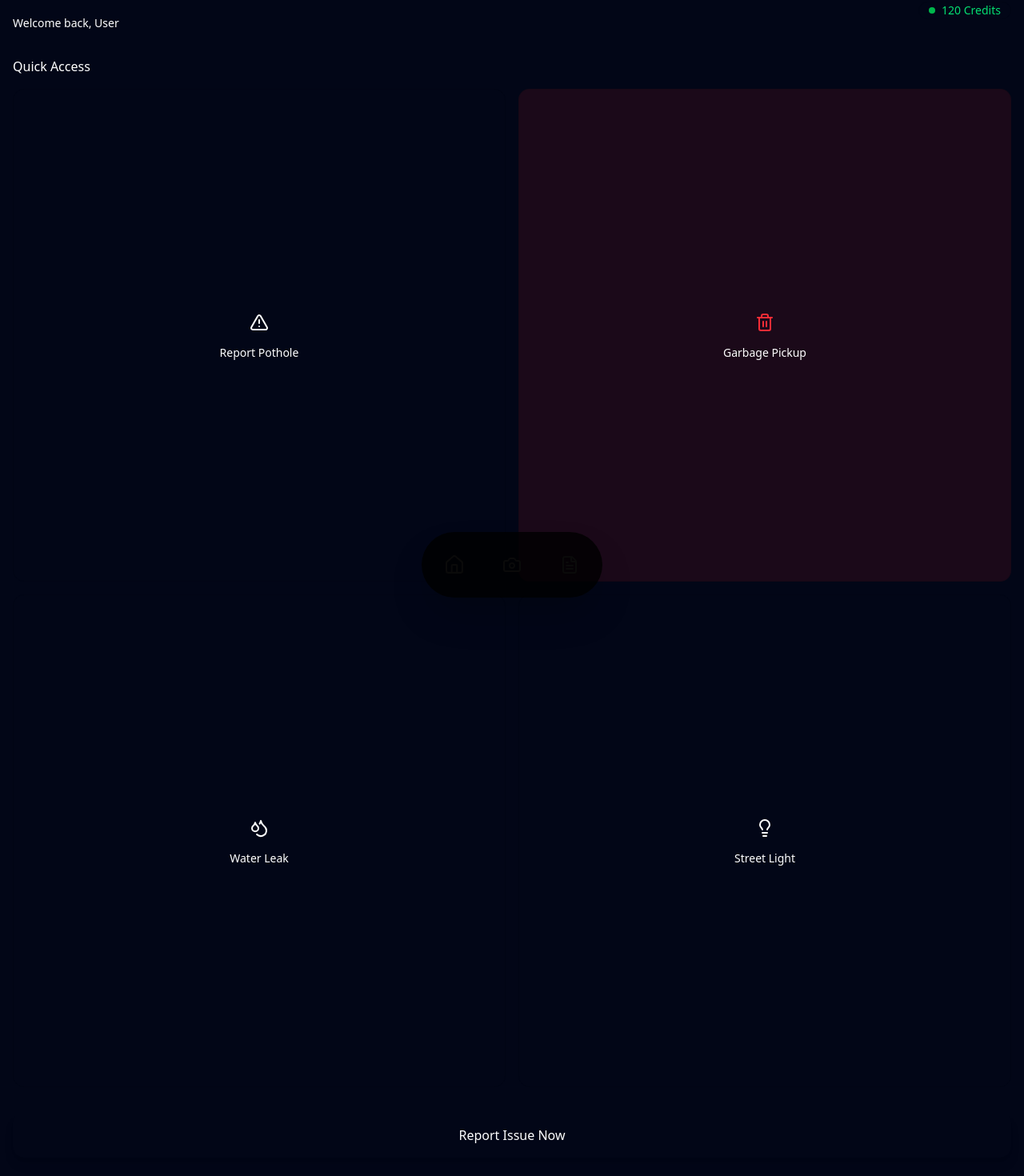
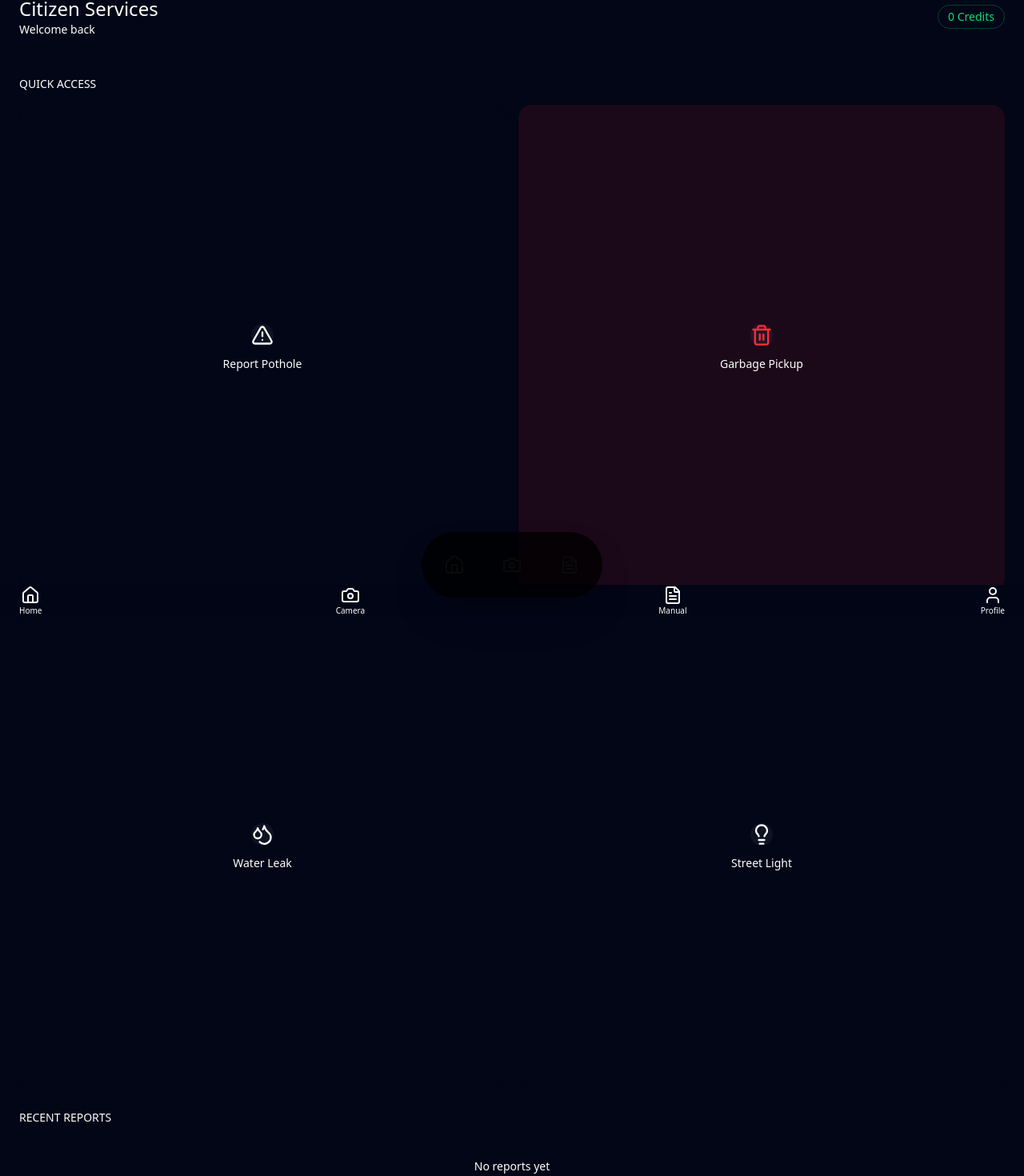
Before and after one commit to aryanm25096-dotcom/LocalLink, a Next.js app: page /citizen in a window 1280 px wide. Shown: the part 29-1499 px from the top of the page at 80% size. Built offline with nearby package versions, Linux system fonts and the light colour scheme.

Commit message:
Final Polish: Citizen Dashboard

```diff
--- /dev/null
+++ b/app/citizen/profile/page.tsx
@@ -0,0 +1,54 @@
+'use client';
+
+import React from 'react';
+import { User, Award, Settings } from 'lucide-react';
+import { useStore } from '@/lib/store';
+import Link from 'next/link';
+
+export default function ProfilePage() {
+    const { userPoints, credits } = useStore();
+
+    return (
+        <div className="min-h-screen bg-[#020617] text-white p-6 pb-24">
+            <header className="flex justify-between items-center mb-8">
+                <h1 className="text-2xl font-bold">My Profile</h1>
+                <Settings className="text-slate-400" />
+            </header>
+
+            <div className="flex flex-col items-center mb-8">
+                <div className="w-24 h-24 bg-slate-800 rounded-full flex items-center justify-center mb-4 border-4 border-blue-500/20">
+                    <User size={48} className="text-blue-400" />
+                </div>
+                <h2 className="text-xl font-bold">Citizen User</h2>
+                <p className="text-slate-400 text-sm">Joined November 2025</p>
+            </div>
+
+            <div className="grid grid-cols-2 gap-4 mb-8">
+                <div className="bg-slate-900 p-4 rounded-2xl border border-slate-800 text-center">
+                    <div className="text-3xl font-bold text-green-400 mb-1">{credits}</div>
+                    <div className="text-xs text-slate-500 uppercase tracking-wider">Green Credits</div>
+                </div>
+                <div className="bg-slate-900 p-4 rounded-2xl border border-slate-800 text-center">
+                    <div className="text-3xl font-bold text-blue-400 mb-1">{userPoints}</div>
+                    <div className="text-xs text-slate-500 uppercase tracking-wider">Total Points</div>
+                </div>
+            </div>
+
+            <div className="bg-slate-900 rounded-2xl border border-slate-800 p-6">
+                <div className="flex items-center gap-3 mb-4">
+                    <Award className="text-yellow-500" />
+                    <h3 className="font-bold">Achievements</h3>
+                </div>
+                <p className="text-slate-400 text-sm text-center py-4">
+                    Complete reports to earn badges!
+                </p>
+            </div>
+
+            <div className="mt-8">
+                <Link href="/citizen" className="block w-full py-3 bg-slate-800 rounded-xl text-center font-medium text-slate-300 hover:bg-slate-700 transition-colors">
+                    Back to Dashboard
+                </Link>
+            </div>
+        </div>
+    );
+}
--- a/components/citizen/CitizenHome.tsx
+++ b/components/citizen/CitizenHome.tsx
@@ -1,84 +1,96 @@
 import React from 'react';
 import Link from 'next/link';
-import { TriangleAlert, Trash2, Droplets, Lightbulb, ChevronRight } from 'lucide-react';
+import { TriangleAlert, Trash2, Droplets, Lightbulb, Home, Camera, FileText, User } from 'lucide-react';
 import { useStore } from '@/lib/store';
 
 export default function CitizenHome() {
-    const { reports } = useStore();
+    const { reports, credits } = useStore();
 
     const services = [
-        { name: 'Report Pothole', icon: TriangleAlert, color: 'text-amber-500', bg: 'bg-amber-500/10', border: 'border-amber-500/20' },
-        { name: 'Garbage Pickup', icon: Trash2, color: 'text-red-500', bg: 'bg-red-500/10', border: 'border-red-500/20' },
-        { name: 'Water Leak', icon: Droplets, color: 'text-blue-500', bg: 'bg-blue-500/10', border: 'border-blue-500/20' },
-        { name: 'Street Light', icon: Lightbulb, color: 'text-yellow-500', bg: 'bg-yellow-500/10', border: 'border-yellow-500/20' },
+        { name: 'Report Pothole', icon: TriangleAlert, color: 'text-amber-500', bg: 'bg-amber-500/10', border: 'border-amber-500/20', href: '/citizen/report' },
+        { name: 'Garbage Pickup', icon: Trash2, color: 'text-red-500', bg: 'bg-red-500/10', border: 'border-red-500/20', href: '/citizen/report' },
+        { name: 'Water Leak', icon: Droplets, color: 'text-blue-500', bg: 'bg-blue-500/10', border: 'border-blue-500/20', href: '/citizen/report' },
+        { name: 'Street Light', icon: Lightbulb, color: 'text-yellow-500', bg: 'bg-yellow-500/10', border: 'border-yellow-500/20', href: '/citizen/report' },
     ];
 
     return (
-        <div className="min-h-screen bg-[#020617] text-white pb-20 p-4">
+        <div className="min-h-screen bg-[#020617] text-white pb-24">
             {/* Header */}
-            <header className="flex justify-between items-center mb-8 pt-2">
+            <header className="p-6 pb-2 flex justify-between items-center">
                 <div>
-                    <h1 className="text-2xl font-bold bg-clip-text text-transparent bg-gradient-to-r from-blue-400 to-cyan-400">Citizen Services</h1>
-                    <p className="text-slate-400 text-sm">Welcome back, User</p>
+                    <h1 className="text-2xl font-bold">Citizen Services</h1>
+                    <p className="text-slate-400 text-sm">Welcome back</p>
                 </div>
-                <div className="flex items-center gap-2 px-3 py-1.5 bg-green-500/10 border border-green-500/20 rounded-full">
-                    <span className="w-2 h-2 bg-green-500 rounded-full animate-pulse"></span>
-                    <span className="text-green-400 text-sm font-medium">120 Credits</span>
+                <div className="flex items-center gap-2 px-3 py-1 bg-green-900/30 border border-green-500/30 rounded-full">
+                    <span className="text-green-400 text-sm font-medium">{credits || 0} Credits</span>
                 </div>
             </header>
 
             {/* Quick Access Grid */}
-            <section className="mb-8">
-                <h2 className="text-lg font-semibold mb-4 text-slate-200">Quick Access</h2>
+            <section className="p-6">
+                <h2 className="text-sm font-medium text-slate-400 mb-4 uppercase tracking-wider">Quick Access</h2>
                 <div className="grid grid-cols-2 gap-4">
                     {services.map((service) => (
-                        <Link href="/citizen/report" key={service.name} className={`p-4 rounded-xl border ${service.border} ${service.bg} hover:brightness-110 transition-all active:scale-95 flex flex-col items-center justify-center gap-3 aspect-square`}>
-                            <service.icon className={`w-8 h-8 ${service.color}`} />
-                            <span className="font-medium text-slate-200 text-sm">{service.name}</span>
+                        <Link href={service.href} key={service.name} className={`p-4 rounded-2xl border ${service.border} ${service.bg} flex flex-col items-center justify-center gap-3 aspect-square active:scale-95 transition-transform`}>
+                            <div className={`p-3 rounded-full bg-white/5 ${service.color}`}>
+                                <service.icon size={28} />
+                            </div>
+                            <span className="font-medium text-slate-200 text-sm text-center">{service.name}</span>
                         </Link>
                     ))}
                 </div>
             </section>
 
-            {/* Main CTA */}
-            <Link href="/citizen/report" className="block w-full mb-8">
-                <button className="w-full py-4 bg-gradient-to-r from-blue-600 to-cyan-600 rounded-xl font-bold text-lg shadow-lg shadow-blue-500/20 active:scale-[0.98] transition-all">
-                    Report Issue Now
-                </button>
-            </Link>
-
             {/* Recent Activity */}
-            <section>
-                <div className="flex justify-between items-end mb-4">
-                    <h2 className="text-lg font-semibold text-slate-200">Recent Activity</h2>
-                    <Link href="/citizen/history" className="text-sm text-blue-400 hover:text-blue-300">View All</Link>
+            <section className="px-6">
+                <div className="flex justify-between items-center mb-4">
+                    <h2 className="text-sm font-medium text-slate-400 uppercase tracking-wider">Recent Reports</h2>
                 </div>
-
                 <div className="space-y-3">
                     {reports.length === 0 ? (
-                        <div className="p-8 text-center border border-dashed border-slate-800 rounded-xl bg-slate-900/50">
-                            <p className="text-slate-500">No reports yet</p>
+                        <div className="p-6 text-center border border-dashed border-slate-800 rounded-xl">
+                            <p className="text-slate-500 text-sm">No reports yet</p>
                         </div>
                     ) : (
                         reports.slice(0, 3).map((report: any) => (
-                            <div key={report.id} className="p-4 bg-slate-900 border border-slate-800 rounded-xl flex items-center justify-between">
+                            <div key={report.id} className="p-4 bg-slate-900/50 border border-slate-800 rounded-xl flex items-center justify-between">
                                 <div className="flex items-center gap-3">
-                                    <div className="w-10 h-10 rounded-lg bg-slate-800 flex items-center justify-center text-xl">
-                                        📸
+                                    <div className="w-10 h-10 rounded-lg bg-slate-800 flex items-center justify-center">
+                                        <Camera size={18} className="text-slate-400" />
                                     </div>
                                     <div>
-                                        <h3 className="font-medium text-slate-200">{report.category}</h3>
+                                        <h3 className="font-medium text-sm text-slate-200">{report.category}</h3>
                                         <p className="text-xs text-slate-500">{new Date(report.timestamp).toLocaleDateString()}</p>
                                     </div>
                                 </div>
-                                <div className={`px-2 py-1 rounded text-xs font-medium ${report.status === 'resolved' ? 'bg-green-500/10 text-green-400' : 'bg-yellow-500/10 text-yellow-400'}`}>
+                                <span className="text-xs px-2 py-1 rounded bg-yellow-500/10 text-yellow-500 font-medium capitalize">
                                     {report.status}
-                                </div>
+                                </span>
                             </div>
                         ))
                     )}
                 </div>
             </section>
+
+            {/* Bottom Nav */}
+            <nav className="fixed bottom-0 w-full bg-[#020617]/90 backdrop-blur-xl border-t border-white/5 pb-6 pt-2 px-6 flex justify-between items-center z-50">
+                <Link href="/citizen" className="flex flex-col items-center gap-1 text-blue-500">
+                    <Home size={24} />
+                    <span className="text-[10px] font-medium">Home</span>
+                </Link>
+                <Link href="/citizen/report" className="flex flex-col items-center gap-1 text-slate-500 hover:text-slate-300">
+                    <Camera size={24} />
+                    <span className="text-[10px] font-medium">Camera</span>
+                </Link>
+                <Link href="/citizen/manual" className="flex flex-col items-center gap-1 text-slate-500 hover:text-slate-300">
+                    <FileText size={24} />
+                    <span className="text-[10px] font-medium">Manual</span>
+                </Link>
+                <Link href="/citizen/profile" className="flex flex-col items-center gap-1 text-slate-500 hover:text-slate-300">
+                    <User size={24} />
+                    <span className="text-[10px] font-medium">Profile</span>
+                </Link>
+            </nav>
         </div>
     );
 }
--- a/lib/store.ts
+++ b/lib/store.ts
@@ -19,6 +19,7 @@ export interface Report {
 interface Store {
     reports: Report[];
     credits: number;
+    userPoints: number;
     addReport: (report: Omit<Report, 'id' | 'timestamp' | 'status'>) => void;
     updateStatus: (id: string, status: Report['status']) => void;
     addPoints: (amount: number) => void;
@@ -30,6 +31,7 @@ export const useStore = create<Store>()(
         (set) => ({
             reports: [],
             credits: 0,
+            userPoints: 0,
             addReport: (report) =>
                 set((state) => ({
                     reports: [
@@ -56,10 +58,14 @@ export const useStore = create<Store>()(
                             report.id === id ? { ...report, status } : report
                         ),
                         credits: state.credits + pointsToAdd,
+                        userPoints: state.userPoints + pointsToAdd,
                     };
                 }),
-            addPoints: (amount) => set((state) => ({ credits: state.credits + amount })),
-            resetStore: () => set({ reports: [], credits: 0 }),
+            addPoints: (amount) => set((state) => ({
+                credits: state.credits + amount,
+                userPoints: state.userPoints + amount
+            })),
+            resetStore: () => set({ reports: [], credits: 0, userPoints: 0 }),
         }),
         {
             name: 'locallink-storage',
```
